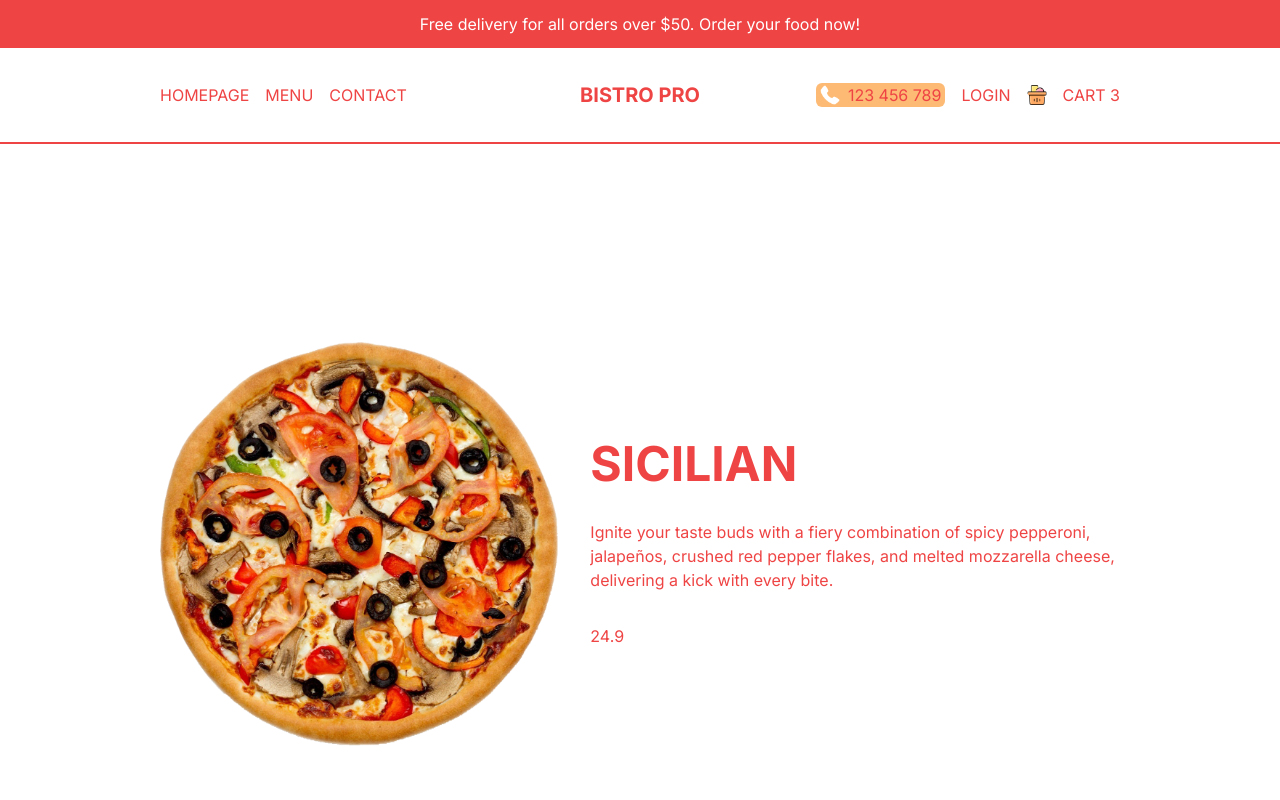
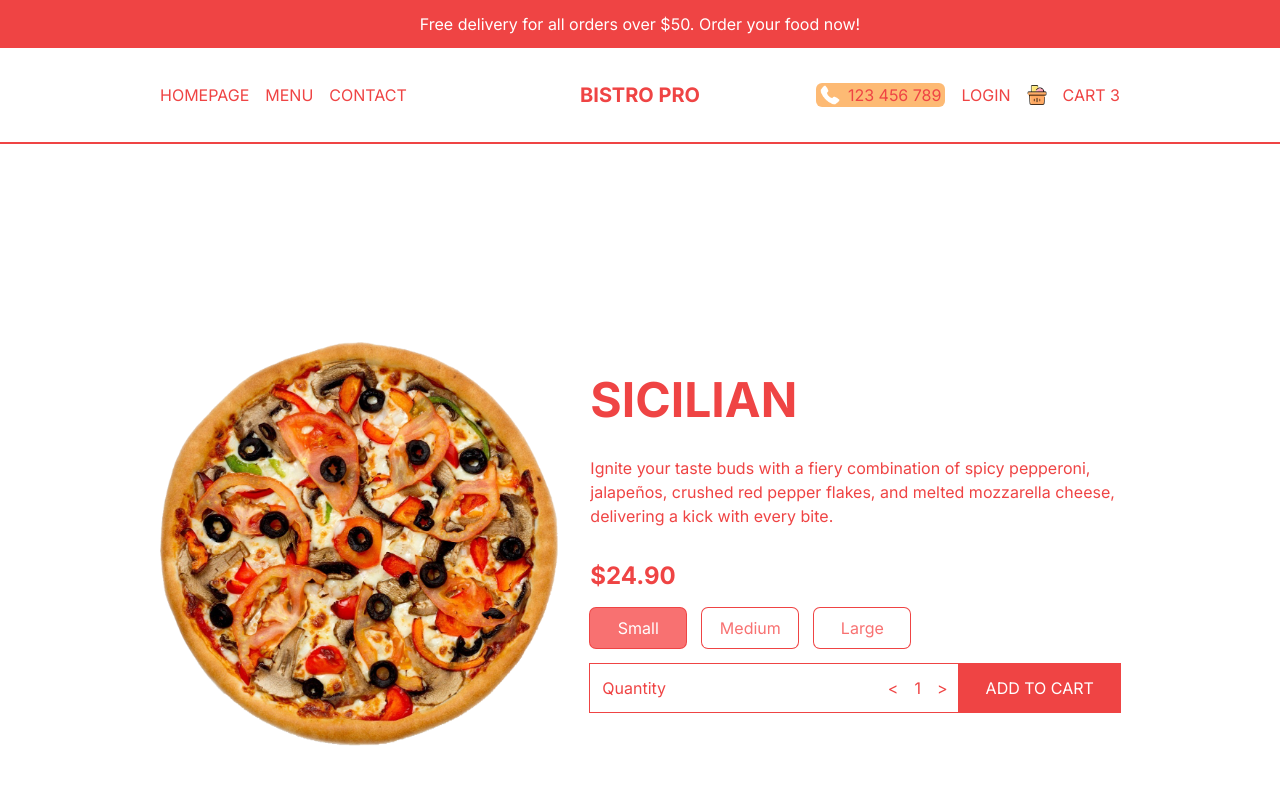
Before and after one commit to adarraji/restaurant-nextjs-tailwind-2, a Next.js app: page /product/1 in a window 1280 px wide. Shown: the top 800 px of the page. Built offline with nearby package versions, Linux system fonts and the light colour scheme.

Commit message:
price component

```diff
--- a/src/app/product/[id]/page.tsx
+++ b/src/app/product/[id]/page.tsx
@@ -1,6 +1,7 @@
 import { singleProduct } from "@/data"
 import s from "./product.module.css"
 import Image from "next/image"
+import Price from "@/components/price/Price"
 
 
 const SingleProductPage = () => {
@@ -15,7 +16,7 @@ const SingleProductPage = () => {
             <div className={s.text_container}>
                 <h1>{singleProduct.title}</h1>
                 <p>{singleProduct.desc}</p>
-                <span>{singleProduct.price}</span>
+                <Price id={singleProduct.id} price={singleProduct.price} options={singleProduct.options} />
             </div>
         </div>
     )
--- /dev/null
+++ b/src/components/price/Price.tsx
@@ -0,0 +1,69 @@
+"use client"
+import { useEffect, useState } from "react";
+import s from "./price.module.css"
+
+type PriceProps = {
+    id: number;
+    price: number;
+    options?: { title: string; additionalPrice: number }[];
+}
+
+const Price = ({ id, price, options }: PriceProps) => {
+
+    const [total, setTotal] = useState(price)
+    const [quantity, setQuantitiy] = useState(1)
+    const [selected, setSelected] = useState(0)
+
+
+    useEffect(() => {
+        setTotal(
+            quantity * (options ? price + options[selected].additionalPrice : price)
+        );
+    }, [quantity, selected, options, price]);
+
+
+    return (
+        <div className={s.container}>
+            <h2>${total.toFixed(2)}</h2>
+
+            {/* OPTIONS CONTAINER */}
+            <div className={s.options_container}>
+                {
+                    options?.map((option, index) => (
+                        <button
+                            key={option.title}
+                            style={{
+                                background: selected === index ? "rgb(248 113 113)" : "white",
+                                color: selected === index ? "white" : "rgb(248 113 113)",
+                            }}
+                            onClick={() => setSelected(index)} >
+                            {option.title}
+                        </button>
+                    ))
+                }
+            </div>
+
+
+            {/* QUANTITIY AND ADD BUTTON CONTAINER */}
+            <div className={s.qunatitiy_addButton_container}>
+
+                {/* QUANTITIY */}
+                <div className={s.qunatitiy_container}>
+                    <span>Quantity</span>
+                    <div>
+                        <button onClick={() => setQuantitiy(prev => prev > 1 ? prev - 1 : 1)}>{"<"}</button>
+                        <span>{quantity}</span>
+                        <button onClick={() => setQuantitiy(prev => prev < 9 ? prev + 1 : 9)}>{">"}</button>
+                    </div>
+                </div>
+
+                {/* CART BUTTON */}
+                <button>Add to Cart</button>
+
+            </div>
+
+        </div>
+    )
+}
+
+export default Price
--- /dev/null
+++ b/src/components/price/price.module.css
@@ -0,0 +1,44 @@
+.container {
+    @apply flex flex-col gap-4;
+}
+
+.container>h2 {
+    @apply text-2xl font-bold;
+}
+
+
+.options_container {
+    @apply flex gap-4;
+}
+
+.options_container>button {
+    @apply min-w-[6rem] p-2 ring-1 ring-red-500 rounded-md;
+}
+
+
+
+.qunatitiy_addButton_container {
+    @apply flex justify-between items-center;
+}
+
+
+.qunatitiy_container {
+    @apply flex justify-between w-full p-3 ring-1 ring-red-500;
+}
+
+.qunatitiy_container>div {
+    @apply flex gap-4 items-center;
+}
+
+.qunatitiy_addButton_container>button {
+    @apply uppercase w-56 bg-red-500 text-white p-3 ring-1 ring-red-500;
+}
+
+
+
+
+
+
+
+
+.qunatitiy_addButton_container>button {}
```
